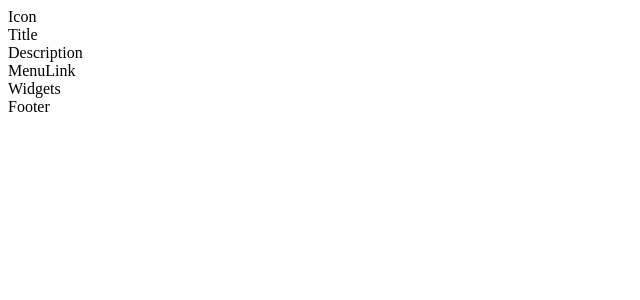
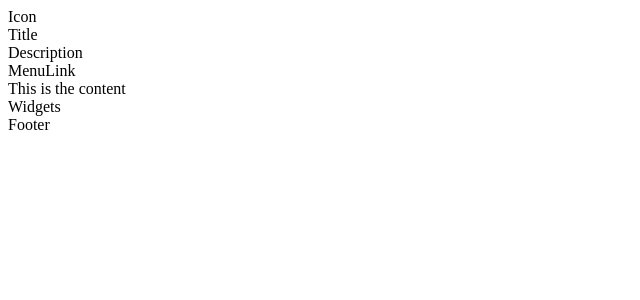
Before and after one commit to marcvaneijkdemo/marcvaneijkdemo.github.io, a Jekyll site: the page built from index.html, in a window 1280 px wide. Shown: the top 300 px of the page, without its empty margins (0-640 px from the left). Built offline with Jekyll 4.4.1, drawn with Linux system fonts in a browser that asks for light colours.

Commit message:
Update index.html

```diff
--- a/index.html
+++ b/index.html
@@ -1,6 +1,4 @@
 ---
 layout: default
 ---
-<div>{{ page.title }}</div>
-<div>{{ page.date | date_to_string }}</div>
-<div>{{ content }}</div>
+This is the content
```
